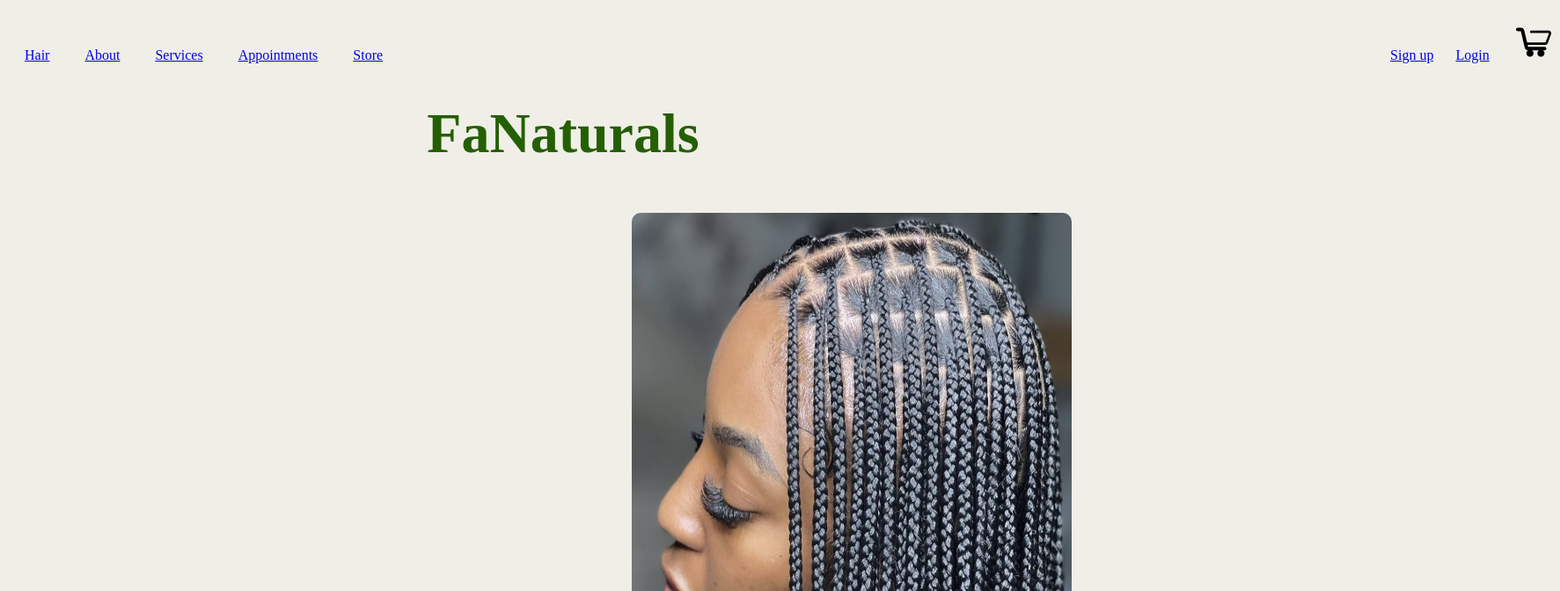
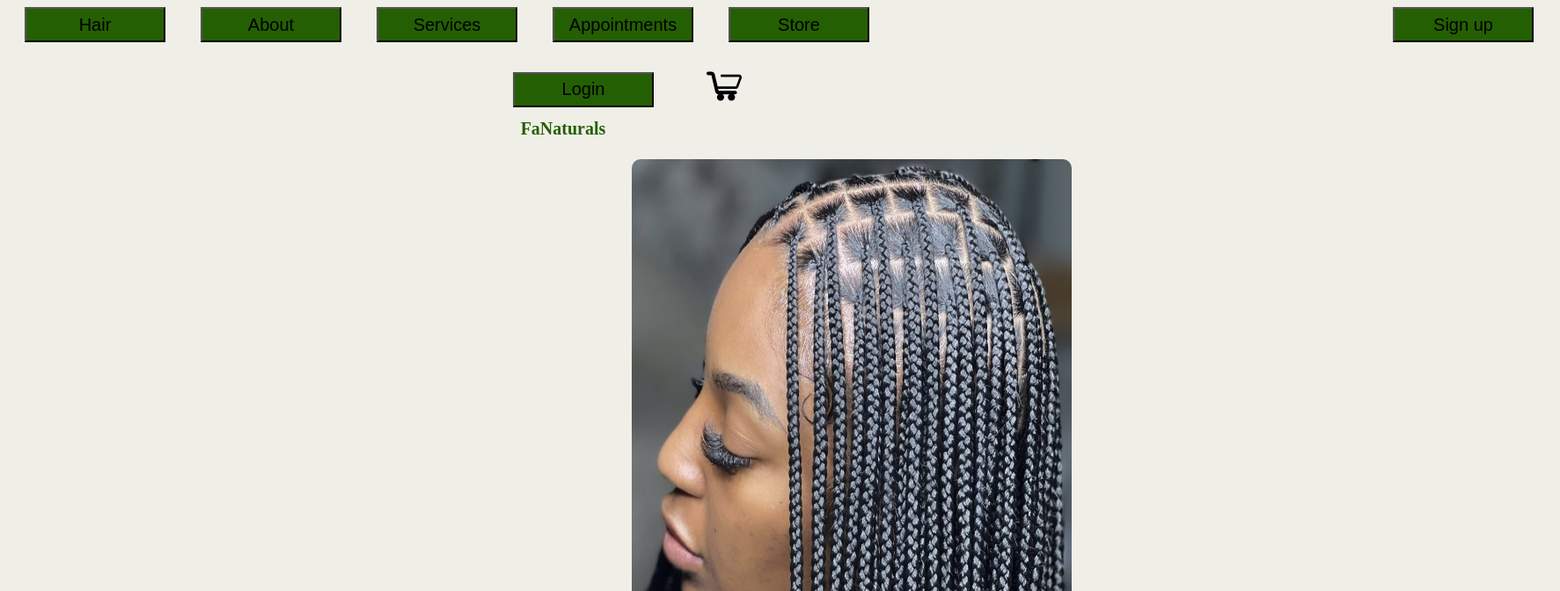
Before and after one commit to SilentStorm227/FaNatural, a React (Vite) app: page / in a window 1280 px wide. Shown: the top 672 px of the page at 88% size, 1773 px wide, since content can reach past the window. Built offline with nearby package versions, Linux system fonts and the light colour scheme.

Commit message:
adjustments

```diff
--- a/src/components/header/NavBar.jsx
+++ b/src/components/header/NavBar.jsx
@@ -8,14 +8,34 @@ function NavBar(){
         <div>
             <nav className="nav">
                 <div className="header">
-                    <Link to='/' className="left">Hair</Link>
-                    <Link to='/about' className="left">About</Link>
-                    <Link to='/services' className="left">Services</Link>
-                    <Link to='/appointments' className="left">Appointments</Link>
-                    <Link to='/store' className="left">Store</Link>
+                    <Link to='/' className="left">
+                    <button className="b1">Hair</button>
+                        </Link>
 
-                    <Link to='/Signup' className="right">Sign up</Link>
-                    <Link to='/Login' className="right">Login</Link>
+                    <Link to='/about' className="left">
+                    <button className="b1">About</button>
+                    </Link>
+
+                    <Link to='/services' className="left">
+                    <button className="b1">Services</button>
+                    </Link>
+
+                    <Link to='/appointments' className="left">
+                    <button className="b1">Appointments</button>
+                    </Link>
+
+                    <Link to='/store' className="left">
+                    <button className="b1">Store</button>
+                    </Link>
+
+                    <Link to='/Signup' className="right">
+                    <button className="b1">Sign up</button>
+                    </Link>
+
+                    <Link to='/Login' className="right">
+                    <button className="b1">Login</button>
+                    </Link>
+
                     <Link to='/cart'><img src={cart} className="cart"/></Link>
                 </div>
             </nav>
--- a/src/components/style/navbar.css
+++ b/src/components/style/navbar.css
@@ -1,21 +1,20 @@
+ *{
+    font-size: 20px;
+ }
+
  .cart{
     width: 40px;
     height: 40px;
     position: relative;
-    left: 1120px;
-    top: 10px;
-}
-/*
-.signup{
-    position: relative;
-    left: 1030px;
+    left: 600px;
+    top: 20px;
 }
 
-
-.login{
-    position: relative;
-    left: 1050px;
-} */
+.b1{
+    width: 160px;
+    height: 40px;
+    background-color: #255f03;
+}
 
 .left{
     padding: 20px;
@@ -25,6 +24,6 @@
     width: 40px;
     height: 40px;
     position: relative;
-    left: 1100px;
+    left: 550px;
     padding-left: 25px;
 }
```
